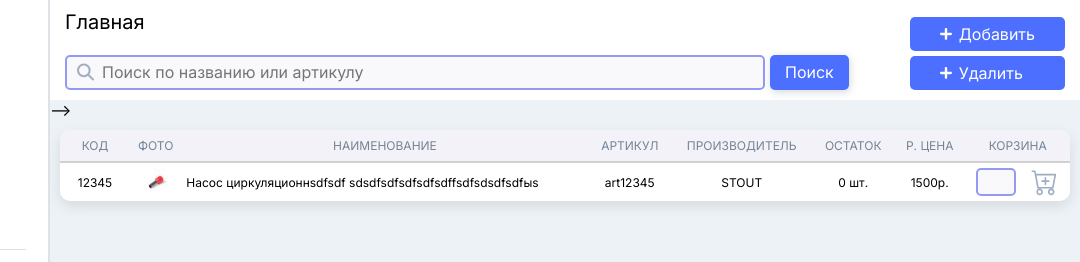
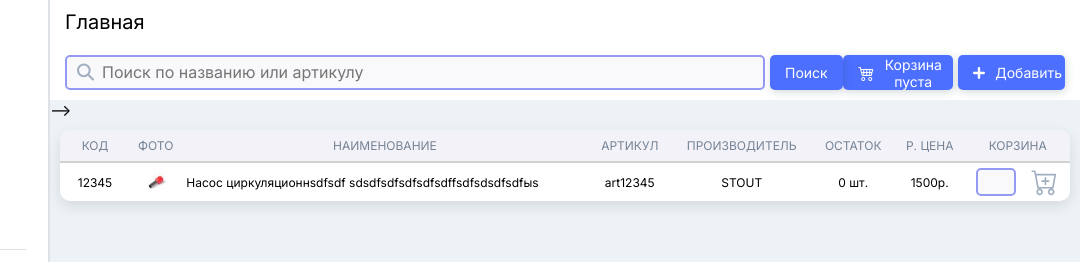
Before and after one commit to leonpiter/PlumberCalc, a website: page src/app/index.html in a window 1280 px wide. Shown: the top 262 px of the page, 200-1280 px from the left. Drawn offline with nearby package versions, Linux system fonts and the light colour scheme; files that its build step writes are made by us from their sources; files whose address does not match are found by name.

Commit message:
завершил верстку header для отладки

```diff
--- a/src/app/blocks/Header/_header.scss
+++ b/src/app/blocks/Header/_header.scss
@@ -16,22 +16,12 @@
     }
     &__right {
         display: flex;
-        flex-direction: column;
-        justify-content: flex-end;
+        align-items: flex-end;
         padding-bottom: 10px;
         gap: 5px;
     }
+}
 
-}
-.btn-std {
-    background-color: #4c6fff;
-    color: white;
-    padding: 7px 30px;
-    border-radius: 5px;
-    display: flex;
-    flex-direction: row;
-    gap: 7px;
-}
 .search-box {
     position: relative;
     display: flex;
@@ -47,21 +37,28 @@
     &__input::placeholder {
         padding-left: 25px;
     }
-    &__btn {
+}
+
+.btn-std {
+    font-size: 14px;
+    height: 35px;
     color: white;
-        display: block;
+    display: flex;
+    align-items: center;
+    gap: 10px;
     background: var(--Theme-Primary-Default, #4c6fff);
     padding: 5px 15px;
     border-radius: 5px;
     box-shadow: 1px 2px 8px 0px rgba(34, 60, 80, 0.2);
     transition: 0.1s all;
 }
-    &__btn:hover {
+
+.btn-std:hover {
     background-color: #6973fc;
 }
-    &__btn:active {
+
+.btn-std:active {
     transform: scale(0.99);
-    }
 }
 
 input {
--- a/src/app/blocks/Header/header.html
+++ b/src/app/blocks/Header/header.html
@@ -13,17 +13,17 @@
                 placeholder="Поиск по названию или артикулу"
                 type="search"
             />
-            <button class="search-box__btn" type="submit">Поиск</button>
+            <button class="search-box__btn btn-std" type="submit">Поиск</button>
         </form>
     </div>
     <div class="header__right">
+        <div class="header__del-btn btn-std">
+            <img src="../../../img/icons/cart4.svg" alt="" />
+            <button>Корзина пуста</button>
+        </div>
         <div class="header__add-btn btn-std">
-            <img src="../../../img/icons/plus.svg" alt="">
+            <img src="../../../img/icons/plus.svg" alt="" />
             <button>Добавить</button>
-        </div>
-        <div class="header__del-btn btn-std">
-            <img src="../../../img/icons/plus.svg" alt="">
-            <button>Удалить</button>
         </div>
     </div>
 </header>
```
Also changed, not shown: build/css/main.css, build/img/icons/cart3.svg (added), build/img/icons/cart4.svg (added), build/img/icons/trash.svg (added), build/index.html, src/img/icons/cart3.svg (added), src/img/icons/cart4.svg (added), src/img/icons/trash.svg (added). Lines whose indentation alone changed are shown as unchanged.
